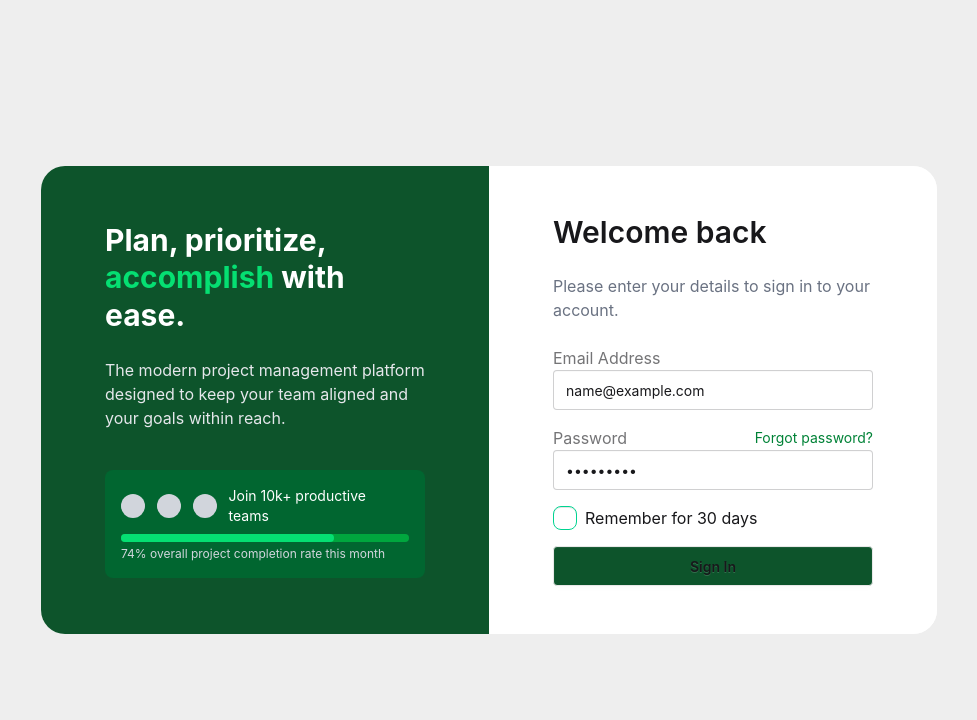
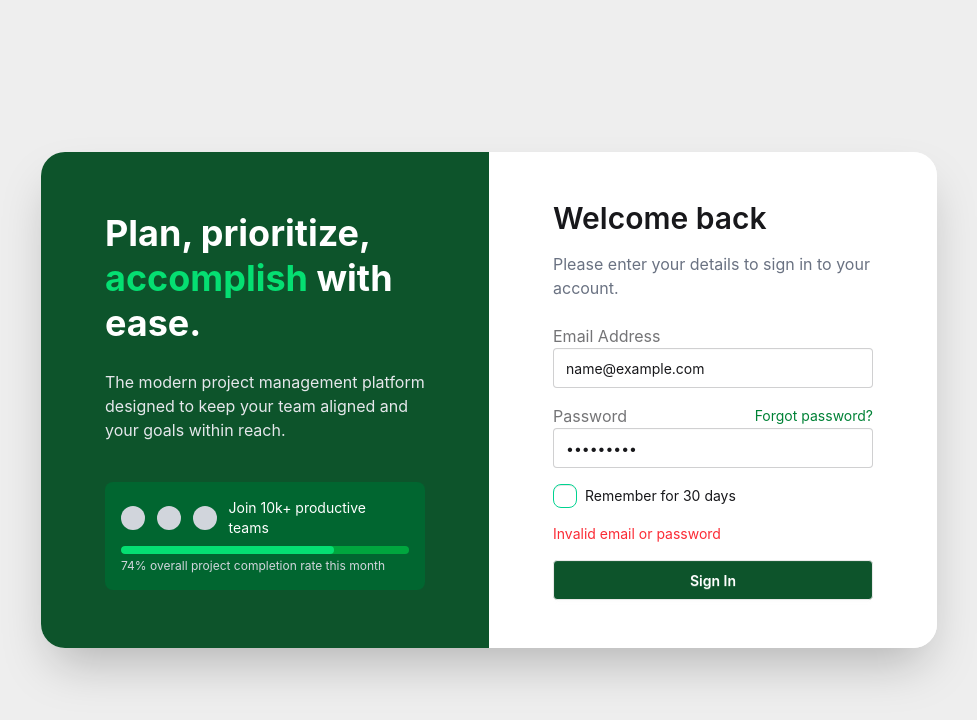
Before and after one commit to jinnahakondo/dashboard-app, a React (Vite) app: page / in a window 1280 px wide. Both pictures are taken after typing "name@example.com", "Sample123" into the empty fields and a click on the button "Sign In". Shown: the top 720 px of the page, without its empty margins (151-1128 px from the left). Built offline with nearby package versions, Linux system fonts and the light colour scheme; no server answers.

Commit message:
login page is responsive now

```diff
--- a/src/components/LoginForm.jsx
+++ b/src/components/LoginForm.jsx
@@ -1,32 +1,48 @@
 import { useNavigate } from "react-router";
 import { instance } from "../api/axiosInstance";
+import { useState } from "react";
 
 export default function LoginForm() {
   const navigate = useNavigate();
+  const [loading, setLoading] = useState(false);
+  const [error, setError] = useState("");
 
+  // Handle form submission
   const handleSubmit = async (e) => {
     e.preventDefault();
+    setLoading(true);
+    setError("");
+
     const loginInfo = {
       email: e.target.email.value,
       password: e.target.password.value,
     };
 
-    const res = await instance.post("/api/login", loginInfo);
-    const token = res?.data?.token;
-    if (token) {
-      localStorage.setItem("token", token);
-      navigate("/dashboard");
+    try {
+      const res = await instance.post("/api/login", loginInfo);
+      const token = res?.data?.token;
+
+      if (token) {
+        localStorage.setItem("token", token);
+        navigate("/dashboard");
+      }
+    } catch (err) {
+      setError("Invalid email or password");
+    } finally {
+      setLoading(false);
     }
   };
 
   return (
-    <div className="w-full flex flex-col justify-center px-16 py-12 bg-white">
-      <h2 className="text-3xl font-semibold mb-6">Welcome back</h2>
+    <div className="w-full flex flex-col justify-center px-6 sm:px-10 lg:px-16 py-12 bg-white">
+      {/* Title */}
+      <h2 className="text-2xl sm:text-3xl font-semibold mb-4">Welcome back</h2>
+
       <p className="text-gray-500 mb-6">
         Please enter your details to sign in to your account.
       </p>
 
-      <form onSubmit={(e) => handleSubmit(e)} className="space-y-4">
+      <form onSubmit={handleSubmit} className="space-y-4">
         {/* Email input */}
         <div className="form-control w-full">
           <label className="label">
@@ -58,18 +74,22 @@ export default function LoginForm() {
           />
         </div>
 
-        {/* Remember me checkbox */}
+        {/* Remember me */}
         <div className="flex items-center gap-2">
           <input type="checkbox" className="checkbox checkbox-success" />
-          <span>Remember for 30 days</span>
+          <span className="text-sm">Remember for 30 days</span>
         </div>
 
-        {/* Sign in button */}
+        {/* Error message */}
+        {error && <p className="text-red-500 text-sm">{error}</p>}
+
+        {/* Submit button */}
         <button
           type="submit"
-          className="btn bg-green-900 hover:bg-green-700 w-full"
+          disabled={loading}
+          className="btn bg-green-900 hover:bg-green-700 w-full text-white"
         >
-          Sign In
+          {loading ? "Signing in..." : "Sign In"}
         </button>
       </form>
     </div>
--- a/src/components/LoginPageLeft.jsx
+++ b/src/components/LoginPageLeft.jsx
@@ -2,38 +2,43 @@ import React from "react";
 
 export default function LoginPageLeft() {
   return (
-    <div className="hidden lg:block">
-      <div className="w-full h-full bg-green-900 text-white flex flex-col justify-center px-16 py-12">
+    // Hidden on small screens, visible on large screens
+    <div className="hidden lg:flex w-full h-full bg-green-900 text-white flex-col justify-center px-8 xl:px-16 py-12">
+
+      {/* Headline section */}
       <div className="mb-10">
-          <h1 className="text-3xl font-bold leading-tight">
+        <h1 className="text-3xl xl:text-4xl font-bold leading-tight">
           Plan, prioritize, <br />
           <span className="text-green-400">accomplish</span> with ease.
         </h1>
-          <p className="mt-6 text-gray-200">
+
+        <p className="mt-6 text-gray-200 max-w-md">
           The modern project management platform designed to keep your team
           aligned and your goals within reach.
         </p>
       </div>
 
       {/* Project completion card */}
-        <div className="bg-green-800 p-4 rounded-lg w-full">
+      <div className="bg-green-800 p-4 rounded-lg w-full max-w-md">
         <div className="flex items-center gap-3 mb-2">
           <div className="w-6 h-6 bg-gray-300 rounded-full"></div>
           <div className="w-6 h-6 bg-gray-300 rounded-full"></div>
           <div className="w-6 h-6 bg-gray-300 rounded-full"></div>
           <span className="ml-auto text-sm">Join 10k+ productive teams</span>
         </div>
-          <div className="h-2 bg-green-600 rounded-full relative">
+
+        {/* Progress bar */}
+        <div className="h-2 bg-green-600 rounded-full relative overflow-hidden">
           <div
             className="h-2 bg-green-400 rounded-full"
             style={{ width: "74%" }}
           ></div>
         </div>
+
         <p className="mt-1 text-xs text-gray-300">
           74% overall project completion rate this month
         </p>
       </div>
     </div>
-    </div>
   );
 }
--- a/src/pages/Login.jsx
+++ b/src/pages/Login.jsx
@@ -4,14 +4,25 @@ import LoginForm from "../components/LoginForm";
 import { Navigate } from "react-router";
 
 export default function Login() {
+  // Check if user is already authenticated
   const token = localStorage.getItem("token");
+
+  // Redirect to dashboard if token exists
   if (token) {
-    return <Navigate to={"/dashboard"} />;
+    return <Navigate to="/dashboard" />;
   }
+
   return (
-    <div className="min-h-screen grid place-items-center bg-base-300 shadow-2xl ">
-      <div className="max-w-4xl lg:grid grid-cols-2 mx-auto rounded-3xl overflow-hidden bg-base-100">
+    <div className="min-h-screen flex items-center justify-center lg:bg-base-300 p-4">
+      {/* Login container */}
+      <div
+        className="w-full max-w-4xl bg-base-100 rounded-3xl overflow-hidden lg:shadow-2xl
+                      grid grid-cols-1 lg:grid-cols-2"
+      >
+        {/* Left side (image / info) */}
         <LoginPageLeft />
+
+        {/* Right side (form) */}
         <LoginForm />
       </div>
     </div>
--- a/test.jsx
+++ /dev/null
@@ -1,26 +0,0 @@
-// src/pages/Login.jsx
-import React, { useState } from "react";
-
-const Login = () => {
-  const [email, setEmail] = useState("");
-  const [password, setPassword] = useState("");
-  const [remember, setRemember] = useState(false);
-
-  const handleSubmit = (e) => {
-    e.preventDefault();
-    // Handle login logic here
-    console.log({ email, password, remember });
-  };
-
-  return (
-    <div className="">
-      {/* Left side - branding and info */}
-
-
-      {/* Right side - login form */}
-
-    </div>
-  );
-};
-
-export default Login;
```
Lines whose indentation alone changed are shown as unchanged.
